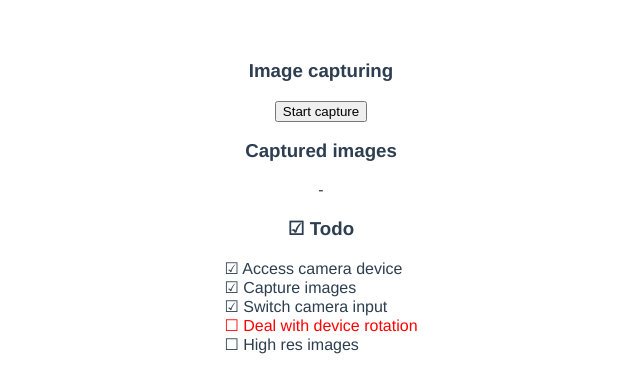
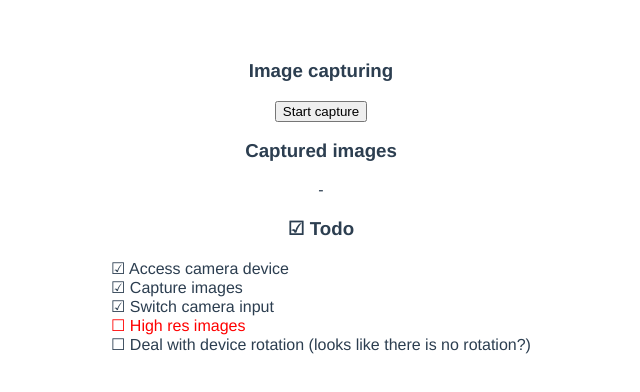
Before and after one commit to jonaskoperdraat/camtest, a Vue app: page / in a window 1280 px wide. Shown: the top 392 px of the page, without its empty margins (319-959 px from the left). Built offline with nearby package versions, Linux system fonts and the light colour scheme.

Commit message:
Read image meta data using blueimp-load-image library

```diff
--- a/package.json
+++ b/package.json
@@ -8,6 +8,7 @@
     "lint": "vue-cli-service lint"
   },
   "dependencies": {
+    "blueimp-load-image": "^2.26.0",
     "core-js": "^3.4.4",
     "vue": "^2.6.10",
     "webrtc-adapter": "^7.5.0"
--- a/src/App.vue
+++ b/src/App.vue
@@ -40,12 +40,12 @@
             done: true
           },
           {
-            desc: 'Deal with device rotation',
+            desc: 'High res images',
             current: true
           },
           {
-            desc: 'High res images',
-          }
+            desc: 'Deal with device rotation (looks like there is no rotation?)',
+          },
         ],
         imgs: []
       };
@@ -56,13 +56,9 @@
         this.$refs.imgCapture.startCapture();
       },
       addPhoto(data) {
-        this.imgs.unshift({key: new Date, src: data});
+        this.imgs.unshift({key: new Date().toString(), src: data});
       }
     },
-    mounted() {
-      // console.warn("Might want to remove this eventually.");
-      // this.showCapture();
-    }
   };
 </script>
 
--- a/src/components/ImgCapture.vue
+++ b/src/components/ImgCapture.vue
@@ -103,6 +103,14 @@
         let context = canvas.getContext('2d');
         context.drawImage(this.$refs.video, 0, 0, this.stats.width, this.stats.height);
         this.previewData = canvas.toDataURL('image/png');
+        this.$loadImage(this.previewData,
+            function(img, data) {
+              console.log('loadedImage', img, data);
+            },
+            {
+              meta: true
+            }
+        )
       },
       acceptPreview() {
         this.$emit('photo', this.previewData);
--- a/src/main.js
+++ b/src/main.js
@@ -1,8 +1,11 @@
 import Vue from 'vue'
 import App from './App.vue'
+import loadImage from 'blueimp-load-image';
 
-Vue.config.productionTip = false
+Object.defineProperty(Vue.prototype, '$loadImage', { value: loadImage });
+
+Vue.config.productionTip = false;
 
 new Vue({
   render: h => h(App),
-}).$mount('#app')
+}).$mount('#app');
```
Also changed, not shown: 1 other file (tests, documents, lock files or other folders).
